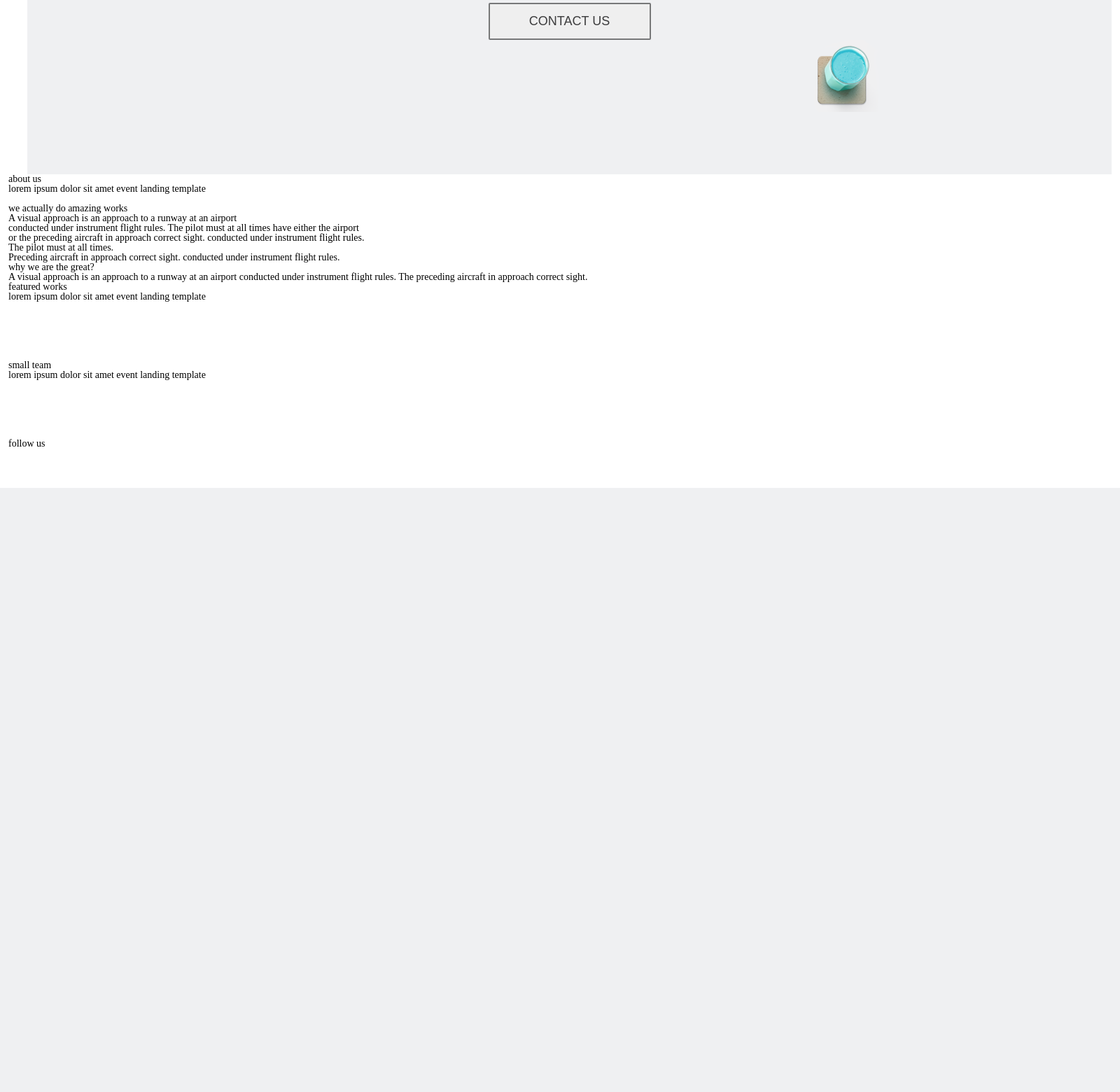
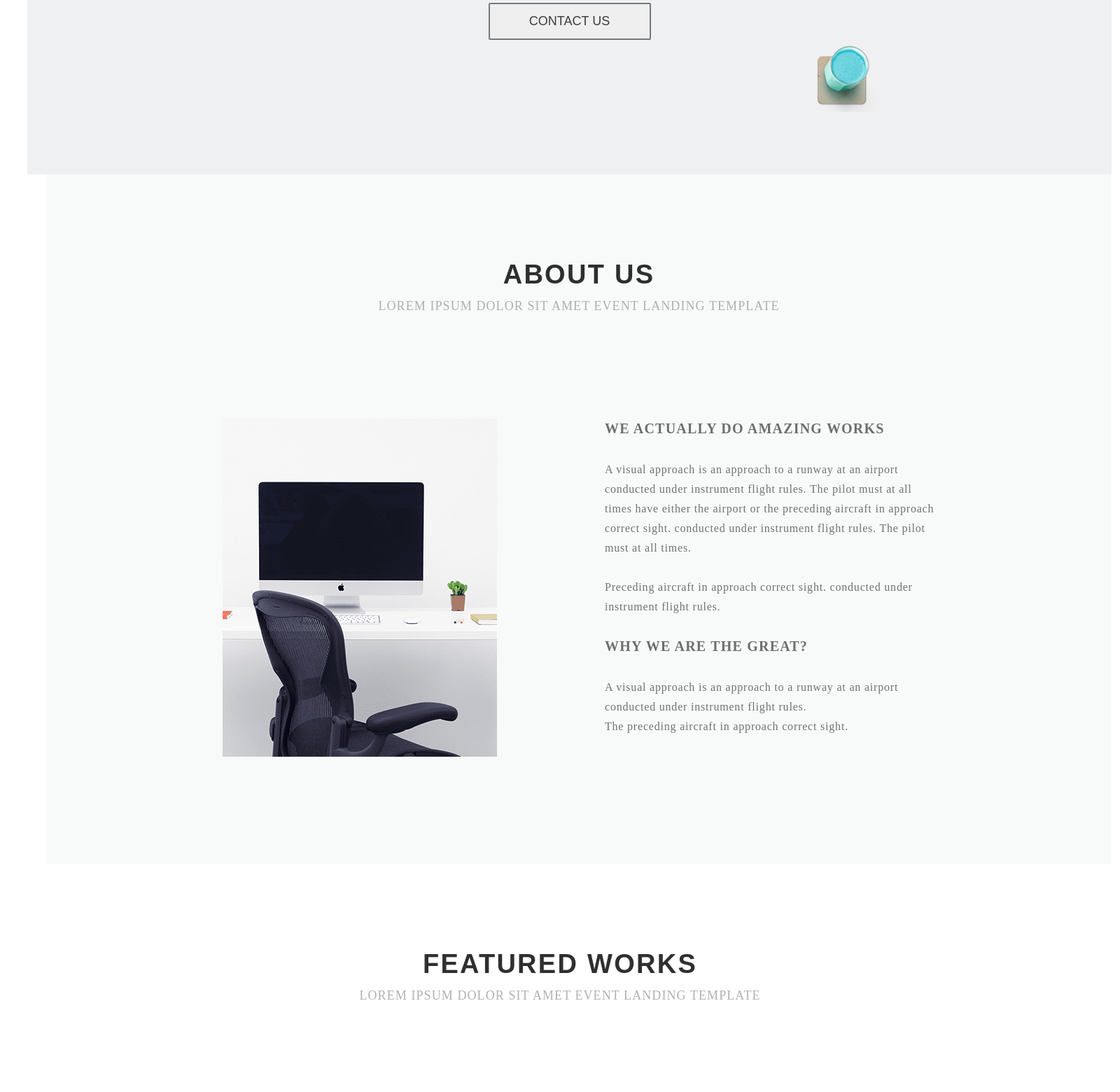
Before and after one commit to IvanKavaliov/DevTechnology, a PHP site: page / in a window 1600 px wide. Shown: the part 677-2237 px from the top of the page at 70% size. Before the commit the page ends 1374 px from the top, so only its background shows below. Run offline with PHP 8.4, Linux system fonts and the light colour scheme.

Commit message:
add: styles to about_us

```diff
--- a/index.html
+++ b/index.html
@@ -29,35 +29,37 @@
                         <button class="header__button">contact us</button>
                     </div>
                     <div class="header__image">
-                        <img src="images/header_glass.png" alt="" class="header__image">
+                        <img src="images/header_glass.png" alt="glass" class="header__image">
                     </div>
                 </div>
             </header>
             <main class="main">
-                <div class="grid__about__us">
-                    <section class="grid__about__us__title">
+                <div class="about__us">
+                    <section class="about__us__title">
                         <h2>about us</h2>
                         <h3>lorem ipsum dolor sit amet event landing template</h3>
                     </section>
-                    <div class="grid__about__us__image">
-                        <img src="#" alt="">
+                    <div class="flex__about__us">
+                        <div class="about__us__image">
+                            <img src="images/workspace.png" alt="workspace">
                         </div>
-                    <section class="grid__about__us__content">
+                        <section class="about__us__content">
                             <h4>we actually do amazing works</h4>
-                        <p>A visual approach is an approach to a runway at an airport <br>
-                            conducted under instrument flight rules. The pilot must at all times have either the airport <br>
-                            or the preceding aircraft in approach correct sight. conducted under instrument flight rules. <br>
+                            <p>A visual approach is an approach to a runway at an airport
+                                conducted under instrument flight rules. The pilot must at all times have either the airport
+                                or the preceding aircraft in approach correct sight. conducted under instrument flight rules.
                                 The pilot must at all times.
                             </p>
                             <p>
-                            Preceding aircraft in approach correct sight. conducted under instrument flight rules.
+                                <br>Preceding aircraft in approach correct sight. conducted under instrument flight rules.
                             </p>
-                        <h4>why we are the great?</h4>
+                            <h4><br>why we are the great?</h4>
                             <p>A visual approach is an approach to a runway at an airport
-                            conducted under instrument flight rules.
+                                conducted under instrument flight rules. <br>
                                 The preceding aircraft in approach correct sight.
                             </p>
                         </section>
+                    </div>
                 </div>
                 <div class="grid__featured__works">
                     <section class="grid__featured__works__title">
--- a/style/style.css
+++ b/style/style.css
@@ -79,3 +79,71 @@ body{
     position: absolute;
     left: 72%;
 }
+.main {
+
+}
+.main h2{
+    opacity: 0.9;
+    font-family: 'Montserrat', Arial, Helvetica, sans-serif;
+    font-size: 38px;
+    font-weight: bold;
+    line-height: 0.74;
+    letter-spacing: 2.28px;
+    color: rgba(0, 0, 0, 0.9);
+    margin-bottom: 17px;
+    text-align: center;
+    text-transform: uppercase;
+}
+.main h3{
+    opacity: 0.62;
+    font-family: Merriweather;
+    font-size: 18px;
+    line-height: 1.56;
+    letter-spacing: 1.08px;
+    text-align: center;
+    text-transform: uppercase;
+    margin-bottom: 147px;
+    color: #808181;
+}
+.about__us{
+    min-height: 985px;
+    margin: 0 0 129px 54px;
+    padding-top: 129px;
+    background-color: #f8fafa;
+}
+.flex__about__us{
+    display: flex;
+}
+.about__us__image{
+    margin-left: 252px;
+    margin-right: 154px;
+}
+.about__us__content{
+
+}
+.about__us__content h4{
+  opacity: 0.75;
+  font-family: Merriweather;
+  font-size: 20px;
+  font-weight: bold;
+  line-height: 1.4;
+  letter-spacing: 1.2px;
+  text-align: left;
+  color: rgba(0, 0, 0, 0.75);
+  text-transform: uppercase;
+  margin-bottom: 31px;
+}
+
+.about__us__content p{
+    max-width: 474px;
+    opacity: 0.74;
+    font-family: Raleway;
+    font-size: 16px;
+    font-weight: normal;
+    font-stretch: normal;
+    font-style: normal;
+    line-height: 1.75;
+    letter-spacing: 0.8px;
+    text-align: left;
+    color: rgba(0, 0, 0, 0.74);
+}
```
Also changed, not shown: images/workspace.png (added). Lines whose indentation alone changed are shown as unchanged.
